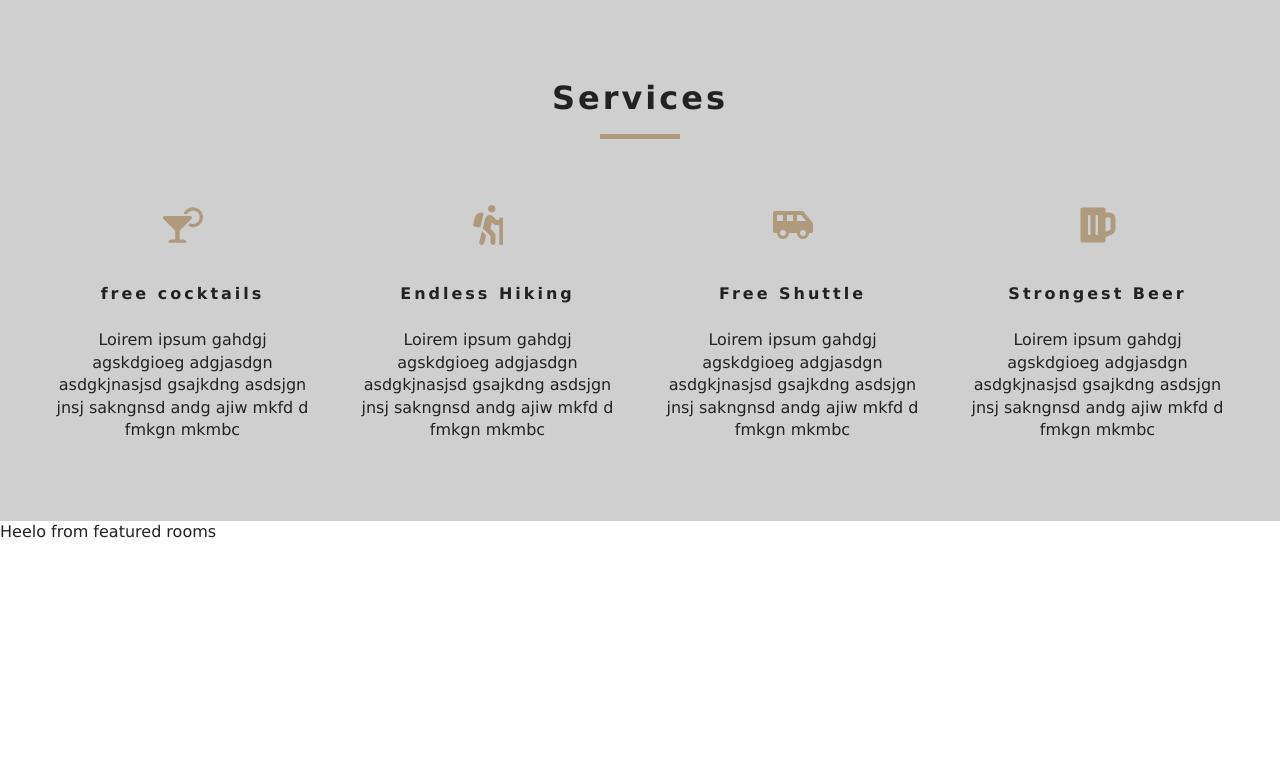
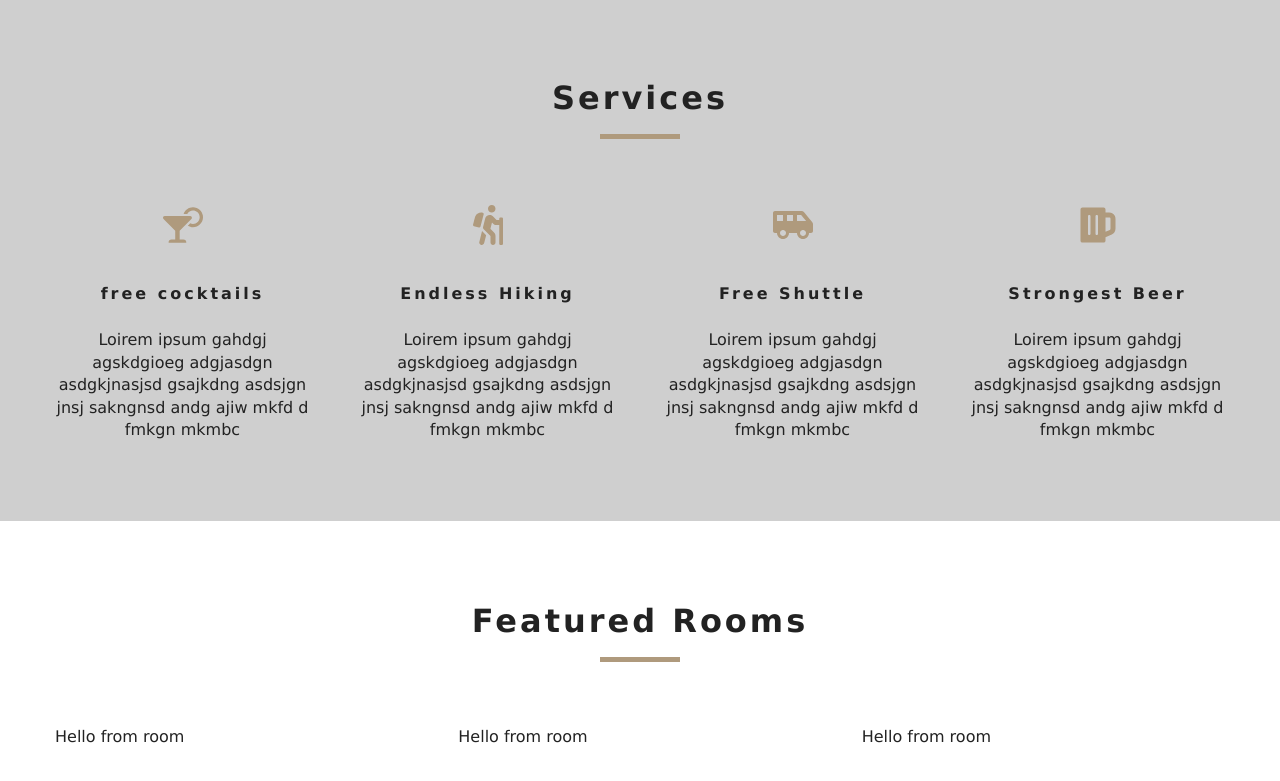
Before and after one commit to adhikarisushant/hotel-website-react, a React (Create React App) app: page / in a window 1280 px wide. Shown: the part 802-1583 px from the top of the page. Before the commit the page ends 1346 px from the top, so only its background shows below. Built offline with nearby package versions, Linux system fonts and the light colour scheme.

Commit message:
added loading and room component

```diff
--- a/src/components/FeaturedRooms.js
+++ b/src/components/FeaturedRooms.js
@@ -1,13 +1,25 @@
 import React, { Component } from 'react'
 import {RoomContext} from '../context'
+import Loading from './Loading'
+import Room from './Room'
+import Title from './Title'
 
 export default class FeaturedRooms extends Component {
     static contextType = RoomContext;
     render() {
+        let {loading, featuredRooms : rooms} = this.context;
+        rooms = rooms.map(room => {
+            return <Room key={room.id} room={room} />
+        })
+        console.log(rooms);
                 return(
-                    <div>
-                        Heelo from featured rooms
-                    </div>
+                    <section className="featured-rooms">
+                        <Title title="featured rooms" />
+                        <div className="featured-rooms-center">
+                        {loading ? <Loading />:rooms}
+                        </div>
+
+                    </section>
                 )
     }
 }
--- /dev/null
+++ b/src/components/Loading.js
@@ -0,0 +1,13 @@
+import React from 'react'
+import loadingGif from '../images/gif/loading-arrow.gif'
+
+const Loading = () => {
+    return (
+        <div className="loading">
+            <h4>rooms data loading...</h4>
+            <img src={loadingGif} alt="" />
+        </div>
+    )
+}
+
+export default Loading
--- /dev/null
+++ b/src/components/Room.js
@@ -0,0 +1,11 @@
+import React from 'react'
+
+const Room = () => {
+    return (
+        <div>
+            Hello from room
+        </div>
+    )
+}
+
+export default Room
--- a/src/context.js
+++ b/src/context.js
@@ -15,7 +15,13 @@
     componentDidMount() {
         // get data
         let rooms = this.formatData(items)
-        console.log(rooms)
+        let featuredRooms = rooms.filter(room => room.featured === true);
+        this.setState({
+            rooms,
+            featuredRooms,
+            sortedRooms:rooms,
+            loading: false
+        })
     }
 
     formatData(items) {
```
Also changed, not shown: 1 other file (tests, documents, lock files or other folders).
